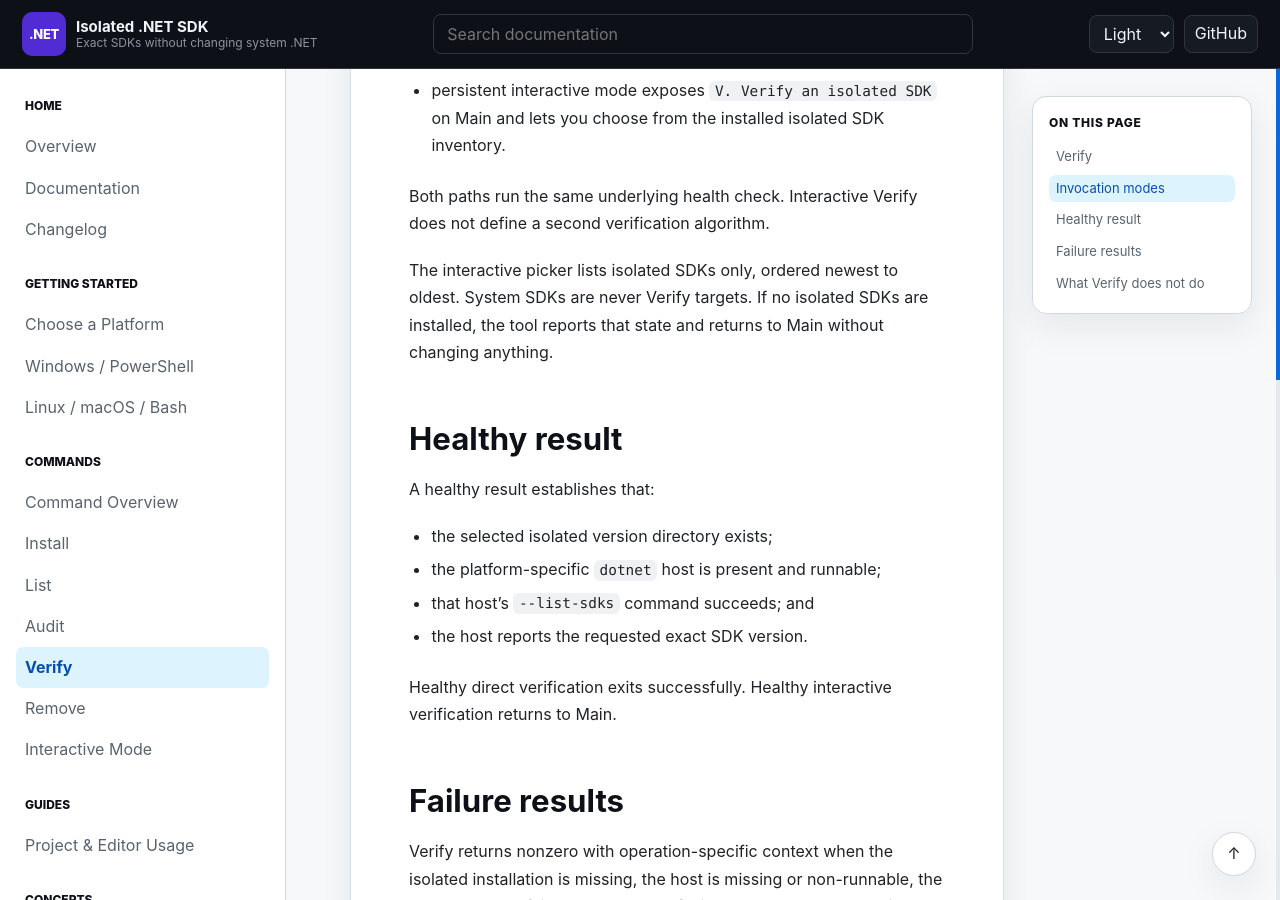
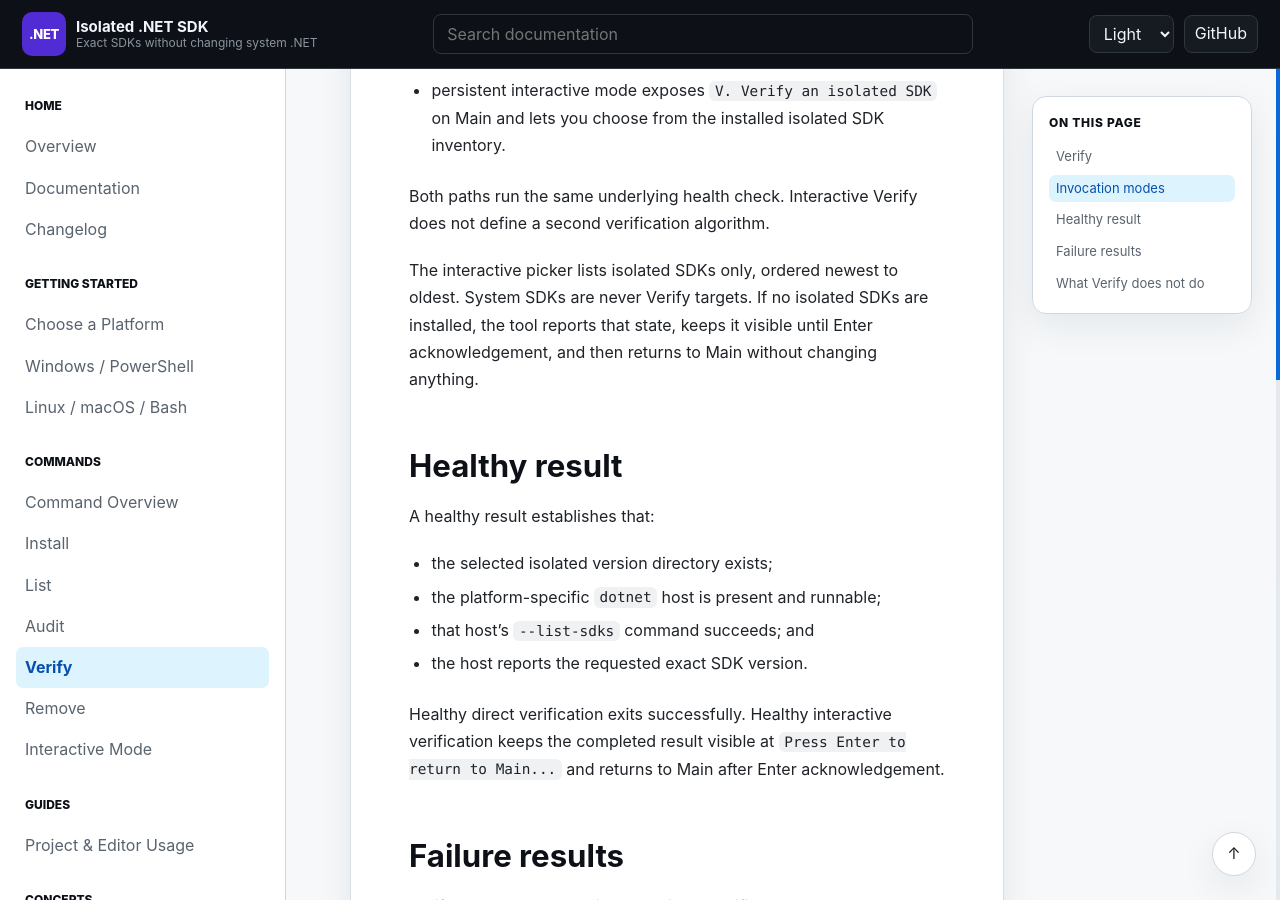
Before and after one commit to infoconex/isolated-dotnet-sdk, a Jekyll site: the page built from docs/commands/verify.md, in a window 1280 px wide and 900 px high, scrolled down 531 px. Built offline with Jekyll 4.4.1, drawn with Linux system fonts in a browser that asks for light colours; our own code applies the rules of GitHub Pages for plain Markdown files.

Commit message:
docs: reconcile command acknowledgement behavior

```diff
--- a/docs/commands/verify.md
+++ b/docs/commands/verify.md
@@ -13,7 +13,7 @@
 
 Both paths run the same underlying health check. Interactive Verify does not define a second verification algorithm.
 
-The interactive picker lists isolated SDKs only, ordered newest to oldest. System SDKs are never Verify targets. If no isolated SDKs are installed, the tool reports that state and returns to Main without changing anything.
+The interactive picker lists isolated SDKs only, ordered newest to oldest. System SDKs are never Verify targets. If no isolated SDKs are installed, the tool reports that state, keeps it visible until Enter acknowledgement, and then returns to Main without changing anything.
 
 ## Healthy result
 
@@ -24,7 +24,7 @@
 - that host's `--list-sdks` command succeeds; and
 - the host reports the requested exact SDK version.
 
-Healthy direct verification exits successfully. Healthy interactive verification returns to Main.
+Healthy direct verification exits successfully. Healthy interactive verification keeps the completed result visible at `Press Enter to return to Main...` and returns to Main after Enter acknowledgement.
 
 ## Failure results
 
```
Also changed, not shown: docs/commands/audit.md (+1 -1 lines), docs/commands/remove.md (+1 -1 lines).
